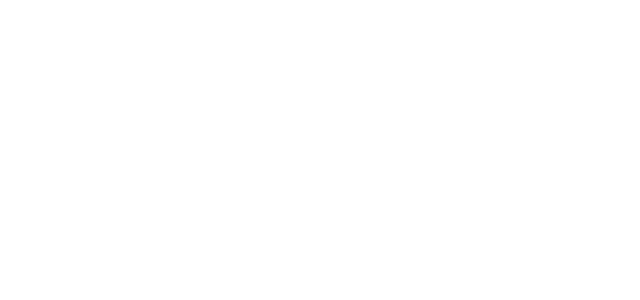
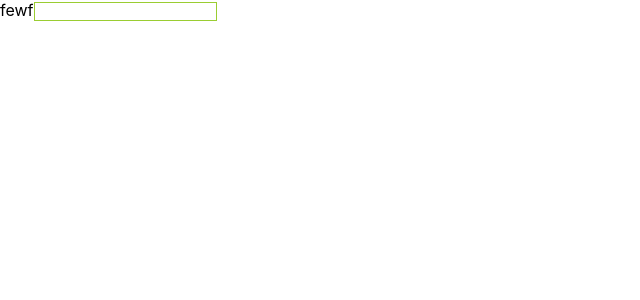
Before and after one commit to Fei-au/React-Lean, a React (Create React App) app: page / in a window 1280 px wide. Shown: the top 300 px of the page, without its empty margins (0-640 px from the left). Built offline with nearby package versions, Linux system fonts and the light colour scheme.

Commit message:
add module

```diff
--- a/package.json
+++ b/package.json
@@ -6,6 +6,7 @@
     "@testing-library/jest-dom": "^5.14.1",
     "@testing-library/react": "^11.2.7",
     "@testing-library/user-event": "^12.8.3",
+    "antd": "^4.18.7",
     "react": "^17.0.2",
     "react-dom": "^17.0.2",
     "react-router": "^6.2.1",
--- /dev/null
+++ b/src/Component/DataEntry/Input/index.css
@@ -0,0 +1,10 @@
+.outer-div{
+    background-color: lightskyblue;
+}
+.input{
+    text-align: right;
+    border: 1px solid yellowgreen;
+}
+.input:focus-visible{
+    outline: 0px;
+}
--- /dev/null
+++ b/src/Component/DataEntry/Input/index.jsx
@@ -0,0 +1,42 @@
+import './index.css';
+
+
+export function Input(props){
+
+    /**
+     * button
+        checkbox
+        color
+        date
+        datetime
+        datetime-local
+        email
+        file
+        hidden
+        image
+        month
+        number
+        password
+        radio
+        range
+        reset
+        search
+        submit
+        tel
+        text
+        time
+        url
+        week
+     */
+    return (
+        <span>
+            <span className='prefix'>
+                fewf
+            </span>
+            <input
+                type='text'
+                className='input'
+            />
+        </span>
+    );
+}
--- a/src/app07-component-practice/App.css
+++ b/src/app07-component-practice/App.css
@@ -0,0 +1,3 @@
+html{
+    /* font-size: 32px; */
+}
--- a/src/app07-component-practice/App.jsx
+++ b/src/app07-component-practice/App.jsx
@@ -1,13 +1,23 @@
 import React from 'react';
 import './App.css';
+import {Input} from '../Component/DataEntry/Input';
+// import { Input } from 'antd';
+// import { UserOutlined } from '@ant-design/icons';
 
 export default class App extends React.Component{
 
     render(){
         return (
-            <div>
-
-            </div>
+            <>
+            {/* <Input size="large" placeholder="large size" prefix={<UserOutlined />} />
+            <br />
+            <br />
+            <Input placeholder="default size" prefix={<UserOutlined />} />
+            <br />
+            <br />
+            <Input size="small" placeholder="small size" prefix={<UserOutlined />} /> */}
+            <Input/>
+          </>
         );
     }
 }
```
Also changed, not shown: 1 other file (tests, documents, lock files or other folders).
